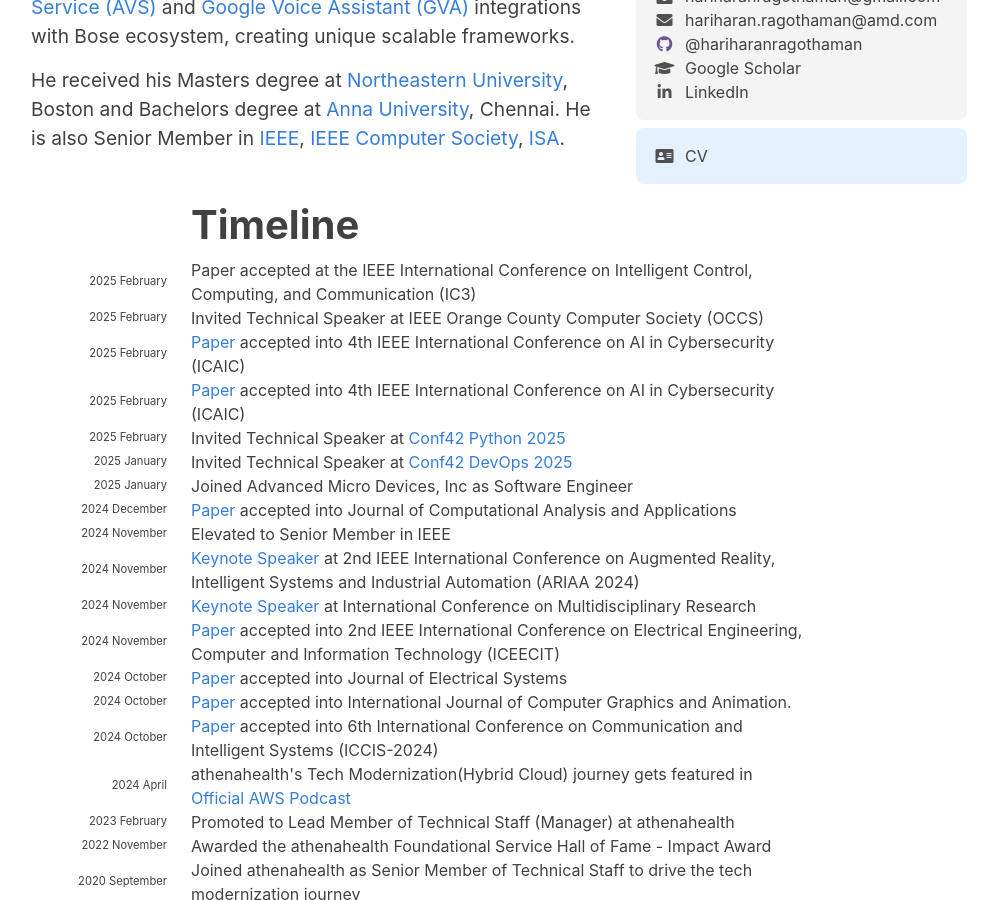
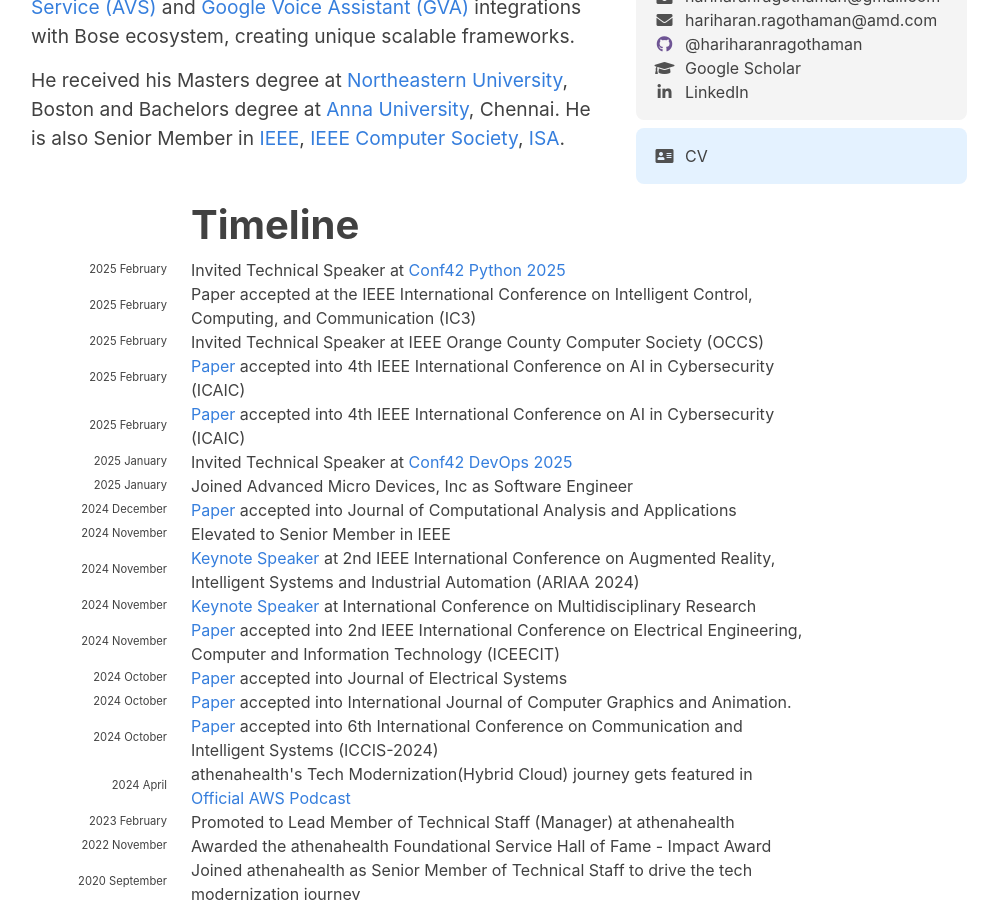
Before and after one commit to hariharanragothaman/hariharanragothaman.github.io, a Jekyll site: the page built from index.md, in a window 1280 px wide and 900 px high, scrolled down 628 px. Shown: the whole window, without its empty margins (141-1139 px from the left). Built offline with Jekyll 4.4.1, drawn with Linux system fonts in a browser that asks for light colours; nearby versions of some CDN libraries; some web fonts are replaced; some of the changed lines change nothing that is shown.

Commit message:
Polishes and Updates

```diff
--- a/_data/news.yaml
+++ b/_data/news.yaml
@@ -1,3 +1,7 @@
+- year: 2025
+  year-extra: February
+  description: Invited Technical Speaker at <a href="https://www.conf42.com/Python_2025_Hariharan_Ragothaman_cpp_python_workloads">Conf42 Python 2025</a>
+
 - year: 2025
   year-extra: February
   description: Paper accepted at the IEEE International Conference on Intelligent Control, Computing, and Communication (IC3)
@@ -13,10 +17,6 @@
 - year: 2025
   year-extra: February
   description: <a href="https://ieeexplore.ieee.org/xpl/conhome/1847104/all-proceedings">Paper</a> accepted into 4th IEEE International Conference on AI in Cybersecurity (ICAIC)
-
-- year: 2025
-  year-extra: February
-  description: Invited Technical Speaker at <a href="https://www.conf42.com/Python_2025_Hariharan_Ragothaman_cpp_python_workloads">Conf42 Python 2025</a>
 
 - year: 2025
   year-extra: January
```
